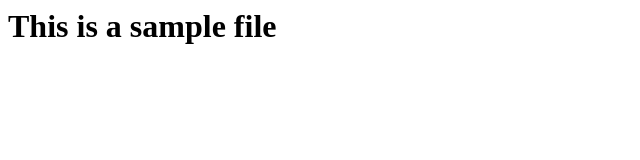
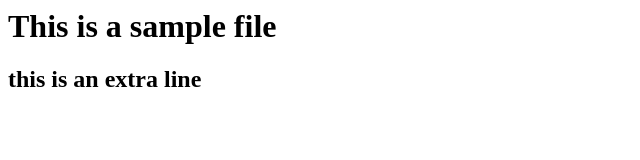
Before and after one commit to moonshine4400/FirstRepo, a plain HTML site: page Index.html in a window 1280 px wide. Shown: the whole page, without its empty margins (0-640 px from the left). Drawn offline with Linux system fonts and the light colour scheme.

Commit message:
Second Commit

```diff
--- a/Index.html
+++ b/Index.html
@@ -9,7 +9,7 @@
 <body>
 
     <h1>This is a sample file</h1>
-
+    <h2>this is an extra line</h2>
 
 </body>
 
```
